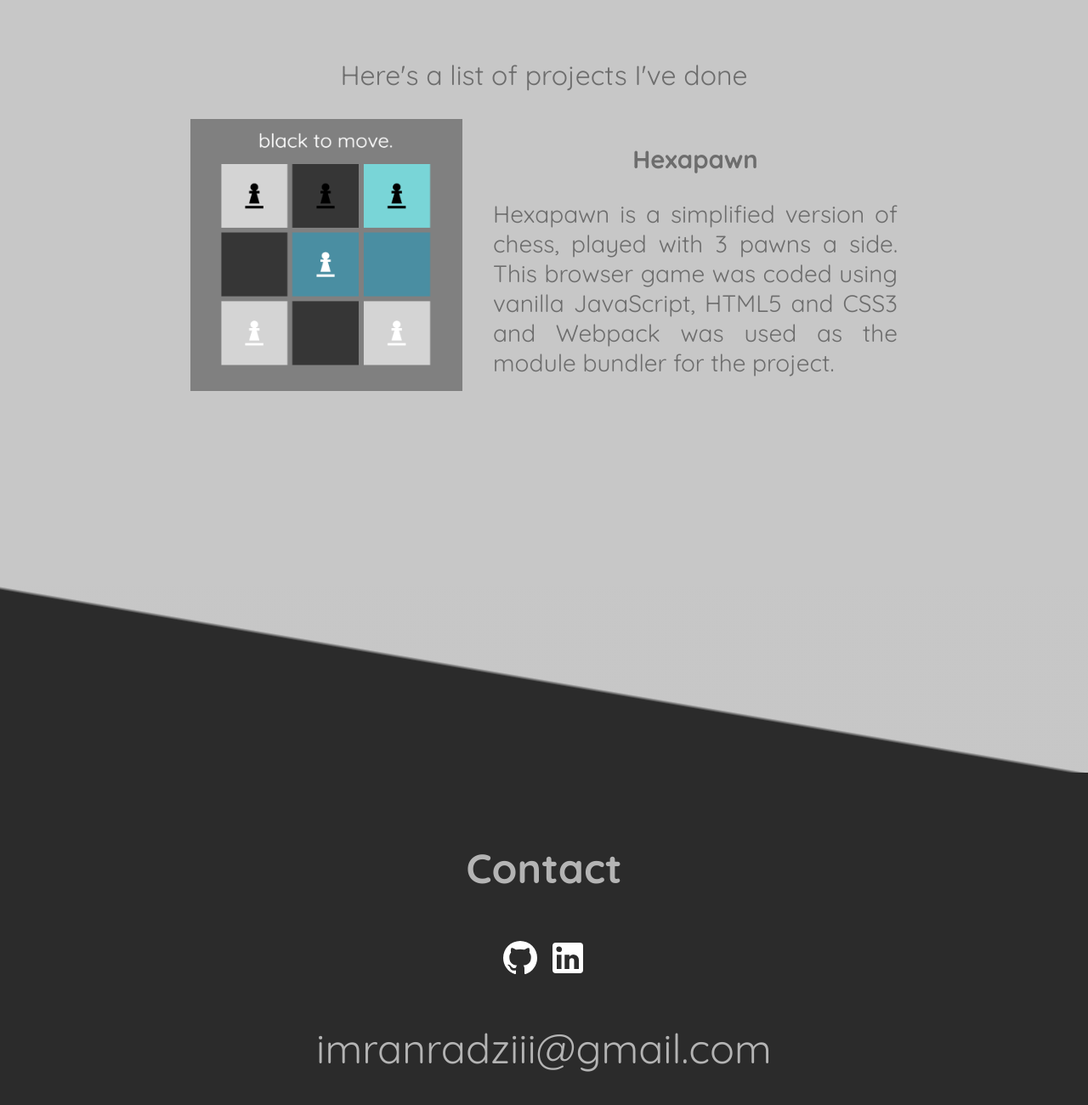
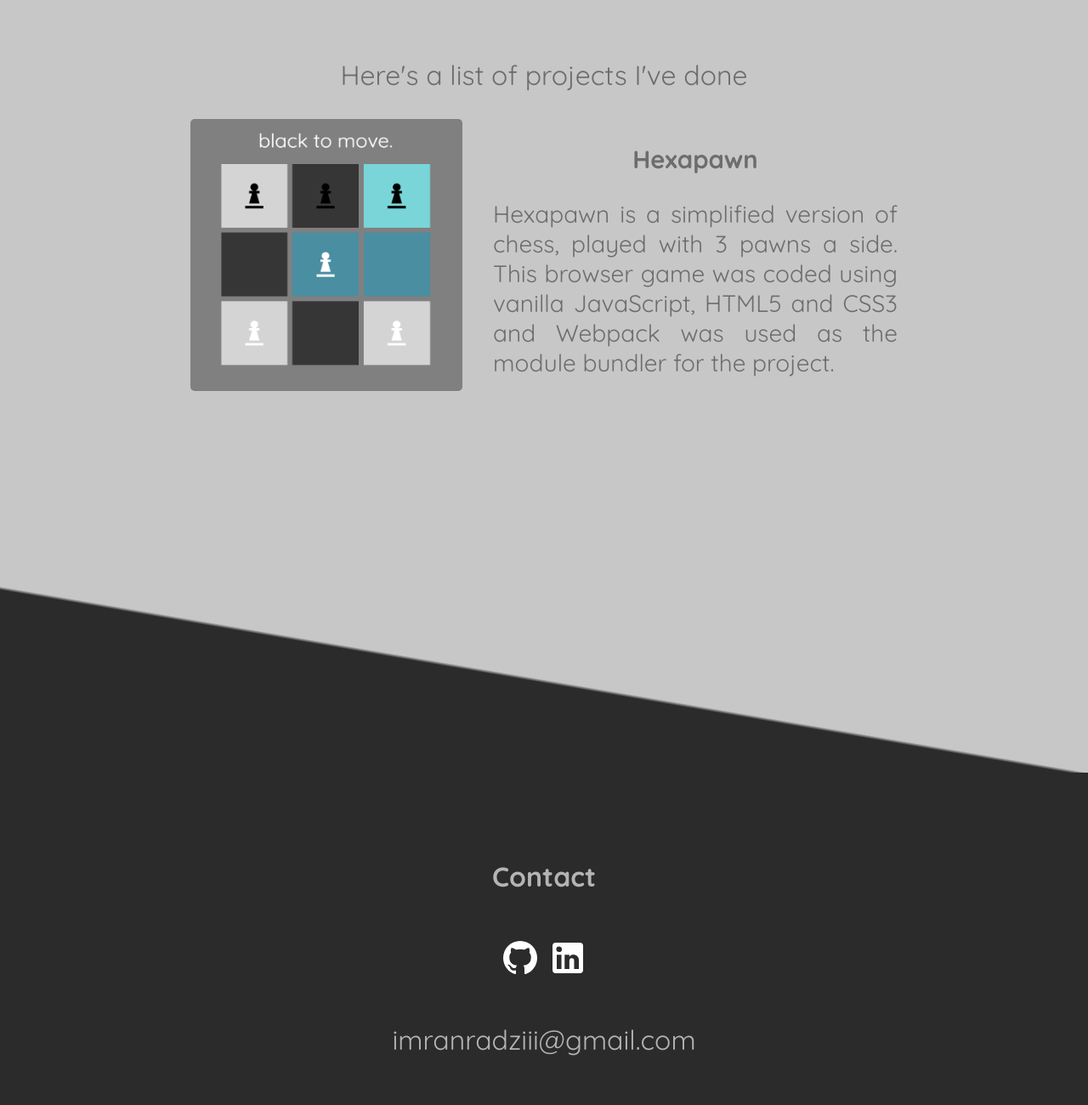
Before and after one commit to imranradzi/imranradzi.github.io, a plain HTML site: page index.html in a window 1280 px wide. Shown: the part 1055-2355 px from the top of the page at 85% size. Drawn offline with Linux system fonts and the light colour scheme.

Commit message:
small styling changes

```diff
--- a/cssfile.css
+++ b/cssfile.css
@@ -121,6 +121,7 @@ span {
   height: 20rem;
   width: 20rem;
   margin-right: 36px;
+  border-radius: 5px;
 }
 
 a {
@@ -158,7 +159,7 @@ a:hover, a:active {
 }
 
 .third-section {
-  font-size: 3rem;
+  font-size: 2rem;
   flex: 2;
   display: flex;
   flex: column;
```
